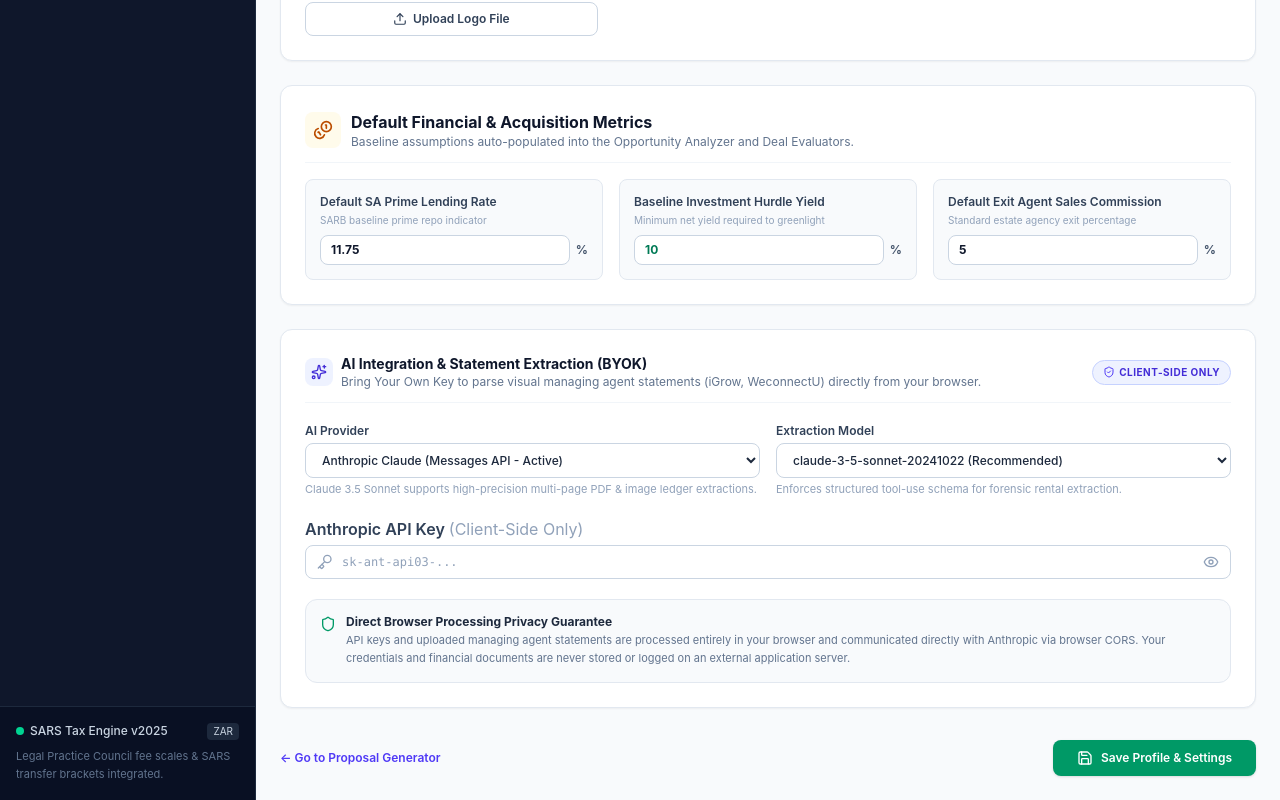
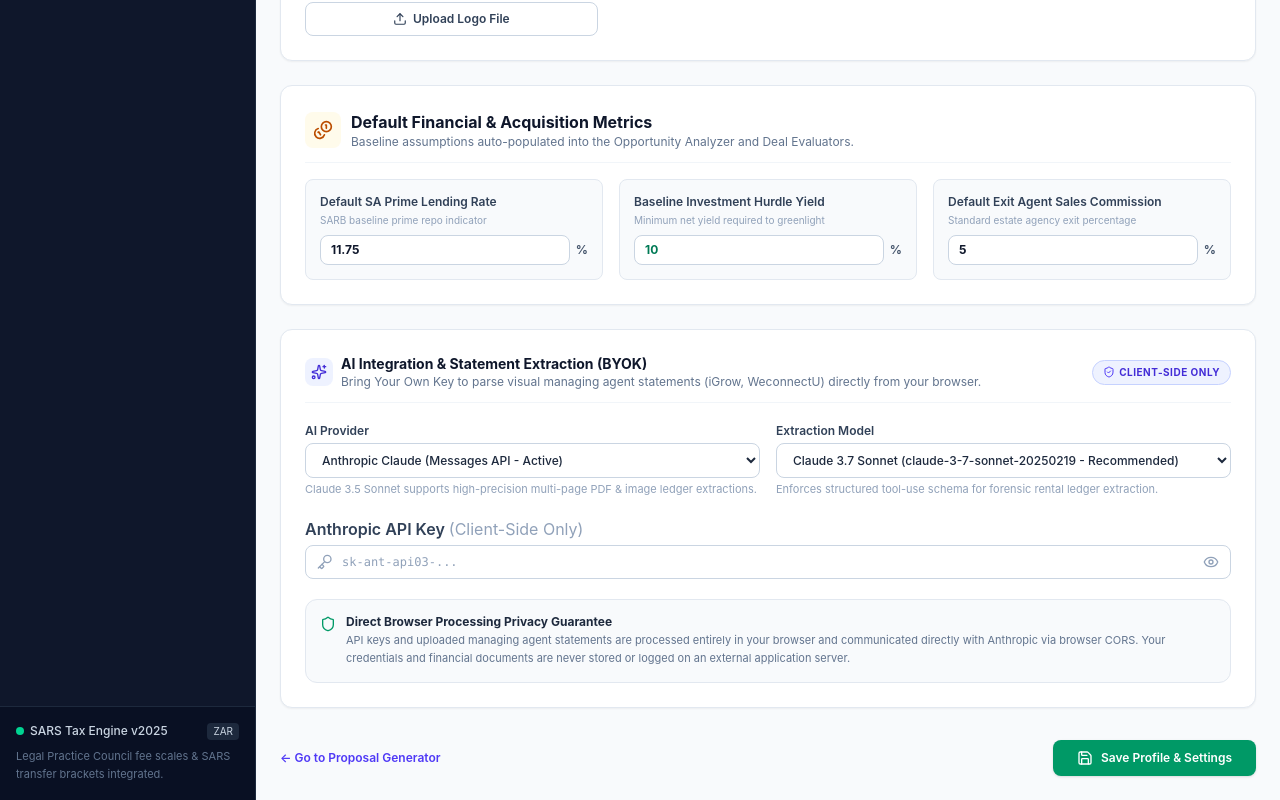
Before and after one commit to morokakk/sa-property-hub, a Next.js app: page /settings in a window 1280 px wide. Shown: the part 852-1652 px from the top of the page. Built offline with nearby package versions, Linux system fonts and the light colour scheme.

Commit message:
fix(ai): update default Anthropic model to claude-3-7-sonnet-20250219 and add pdfs beta header

```diff
--- a/src/app/settings/page.tsx
+++ b/src/app/settings/page.tsx
@@ -464,15 +464,35 @@ export default function SettingsPage() {
               <div>
                 <label className="block font-semibold text-slate-700 mb-1">Extraction Model</label>
                 <select
-                  value={aiModel}
-                  onChange={(e) => setAiModel(e.target.value)}
+                  value={
+                    ['claude-3-7-sonnet-20250219', 'claude-3-5-sonnet-latest', 'claude-3-5-haiku-latest', 'claude-3-haiku-20240307'].includes(aiModel)
+                      ? aiModel
+                      : 'custom'
+                  }
+                  onChange={(e) => {
+                    if (e.target.value !== 'custom') {
+                      setAiModel(e.target.value);
+                    }
+                  }}
                   className="w-full px-3 py-2 border border-slate-300 rounded-lg bg-white text-slate-800 font-medium focus:ring-1 focus:ring-indigo-500"
                 >
-                  <option value="claude-3-5-sonnet-20241022">claude-3-5-sonnet-20241022 (Recommended)</option>
-                  <option value="claude-3-7-sonnet-20250219">claude-3-7-sonnet-20250219 (Latest)</option>
+                  <option value="claude-3-7-sonnet-20250219">Claude 3.7 Sonnet (claude-3-7-sonnet-20250219 - Recommended)</option>
+                  <option value="claude-3-5-sonnet-latest">Claude 3.5 Sonnet (claude-3-5-sonnet-latest)</option>
+                  <option value="claude-3-5-haiku-latest">Claude 3.5 Haiku (claude-3-5-haiku-latest - Fast & Cost-Efficient)</option>
+                  <option value="claude-3-haiku-20240307">Claude 3 Haiku (claude-3-haiku-20240307)</option>
+                  <option value="custom">Custom Model Identifier...</option>
                 </select>
+                {!['claude-3-7-sonnet-20250219', 'claude-3-5-sonnet-latest', 'claude-3-5-haiku-latest', 'claude-3-haiku-20240307'].includes(aiModel) && (
+                  <input
+                    type="text"
+                    value={aiModel}
+                    onChange={(e) => setAiModel(e.target.value)}
+                    placeholder="Enter custom model identifier (e.g. claude-3-7-sonnet-latest)"
+                    className="mt-2 w-full px-3 py-1.5 text-xs font-mono border border-slate-300 rounded-lg bg-white text-slate-800"
+                  />
+                )}
                 <p className="text-[11px] text-slate-400 mt-1">
-                  Enforces structured tool-use schema for forensic rental extraction.
+                  Enforces structured tool-use schema for forensic rental ledger extraction.
                 </p>
               </div>
             </div>
--- a/src/lib/ai/anthropicParser.ts
+++ b/src/lib/ai/anthropicParser.ts
@@ -52,7 +52,7 @@ export function getDemoStatementData(): ExtractedRentalUnit[] {
 export async function parseStatementWithAnthropic(
   file: File,
   apiKey: string,
-  model = 'claude-3-5-sonnet-20241022'
+  model = 'claude-3-7-sonnet-20250219'
 ): Promise<ParseStatementResult> {
   if (!apiKey || !apiKey.trim()) {
     return {
@@ -70,6 +70,12 @@ export async function parseStatementWithAnthropic(
       error: 'File exceeds 15MB size limit. Please upload a smaller document.',
     };
   }
+
+  // Auto-migrate any deprecated model strings
+  const effectiveModel =
+    !model || model === 'claude-3-5-sonnet-20241022'
+      ? 'claude-3-7-sonnet-20250219'
+      : model.trim();
 
   const base64Data = await fileToBase64(file);
   const isPdf = file.type === 'application/pdf' || file.name.toLowerCase().endsWith('.pdf');
@@ -98,7 +104,7 @@ export async function parseStatementWithAnthropic(
     {
       name: 'extract_rental_statements',
       description:
-        'Extract structured monthly rental statement ledger line items from South African managing agent statements (e.g. iGrow Rentals, WeconnectU, Trafalgar, PropAcademy). Strictly return numeric values without currency symbols.',
+        'Extracts structured South African rental property ledger items, management commissions, and disbursements from statements.',
       input_schema: {
         type: 'object',
         properties: {
@@ -109,15 +115,16 @@ export async function parseStatementWithAnthropic(
               properties: {
                 propertyName: {
                   type: 'string',
-                  description: 'Name of the sectional title complex, unit number, or street address.',
+                  description:
+                    'Scheme or complex name with unit number (e.g. "Clearwater Village 128", "The Blyde 402").',
                 },
                 address: {
                   type: 'string',
-                  description: 'Physical property address if available on statement.',
+                  description: 'Full physical address or street if visible on statement.',
                 },
                 tenantName: {
                   type: 'string',
-                  description: 'Name of the current tenant occupying the unit.',
+                  description: 'Full name of tenant leasing the unit.',
                 },
                 leaseExpiryDate: {
                   type: 'string',
@@ -125,7 +132,7 @@ export async function parseStatementWithAnthropic(
                 },
                 grossRentZAR: {
                   type: 'number',
-                  description: 'Monthly gross contractual rental amount charged in ZAR.',
+                  description: 'Gross rental billing amount in ZAR (positive number).',
                 },
                 leviesZAR: {
                   type: 'number',
@@ -170,9 +177,10 @@ export async function parseStatementWithAnthropic(
         'x-api-key': apiKey.trim(),
         'anthropic-version': '2023-06-01',
         'anthropic-dangerous-direct-browser-access': 'true',
+        'anthropic-beta': 'pdfs-2024-09-25',
       },
       body: JSON.stringify({
-        model,
+        model: effectiveModel,
         max_tokens: 4096,
         system:
           'You are an expert South African real estate forensic accountant analyzing visual managing agent statements (specifically iGrow Rentals / WeconnectU). Parse all rental ledger entries, fee deductions, and net owner payouts with exact mathematical fidelity. Always call the extract_rental_statements tool.',
@@ -202,6 +210,15 @@ export async function parseStatementWithAnthropic(
       } catch {
         // use raw text
       }
+
+      if (response.status === 404 && parsedErr.toLowerCase().includes('model')) {
+        return {
+          success: false,
+          units: [],
+          error: `Anthropic Model Not Found (404): The requested model "${effectiveModel}" is unavailable or retired on this API key tier. Please navigate to Settings and select a supported model (e.g. claude-3-7-sonnet-20250219, claude-3-5-sonnet-latest, or claude-3-5-haiku-latest).`,
+        };
+      }
+
       return {
         success: false,
         units: [],
--- a/src/lib/store/initialData.ts
+++ b/src/lib/store/initialData.ts
@@ -892,5 +892,5 @@ export const EMPTY_ANALYZER_DRAFT: AnalyzerDraft = {
 export const DEFAULT_AI_SETTINGS: AiSettings = {
   provider: 'anthropic',
   apiKey: '',
-  model: 'claude-3-5-sonnet-20241022',
+  model: 'claude-3-7-sonnet-20250219',
 };
--- a/src/lib/store/usePortfolioStore.ts
+++ b/src/lib/store/usePortfolioStore.ts
@@ -861,12 +861,19 @@ export const usePortfolioStore = create<PortfolioState>()(
       storage: createJSONStorage(() => localStorage),
       merge: (persistedState: unknown, currentState: PortfolioState): PortfolioState => {
         const pState = (persistedState && typeof persistedState === 'object' ? persistedState : {}) as Partial<PortfolioState>;
+        const rawModel = pState.aiSettings?.model;
+        const migratedModel =
+          rawModel === 'claude-3-5-sonnet-20241022'
+            ? 'claude-3-7-sonnet-20250219'
+            : rawModel || DEFAULT_AI_SETTINGS.model;
+
         return {
           ...currentState,
           ...pState,
           aiSettings: {
             ...DEFAULT_AI_SETTINGS,
             ...(pState.aiSettings || {}),
+            model: migratedModel,
           },
         };
       },
```
